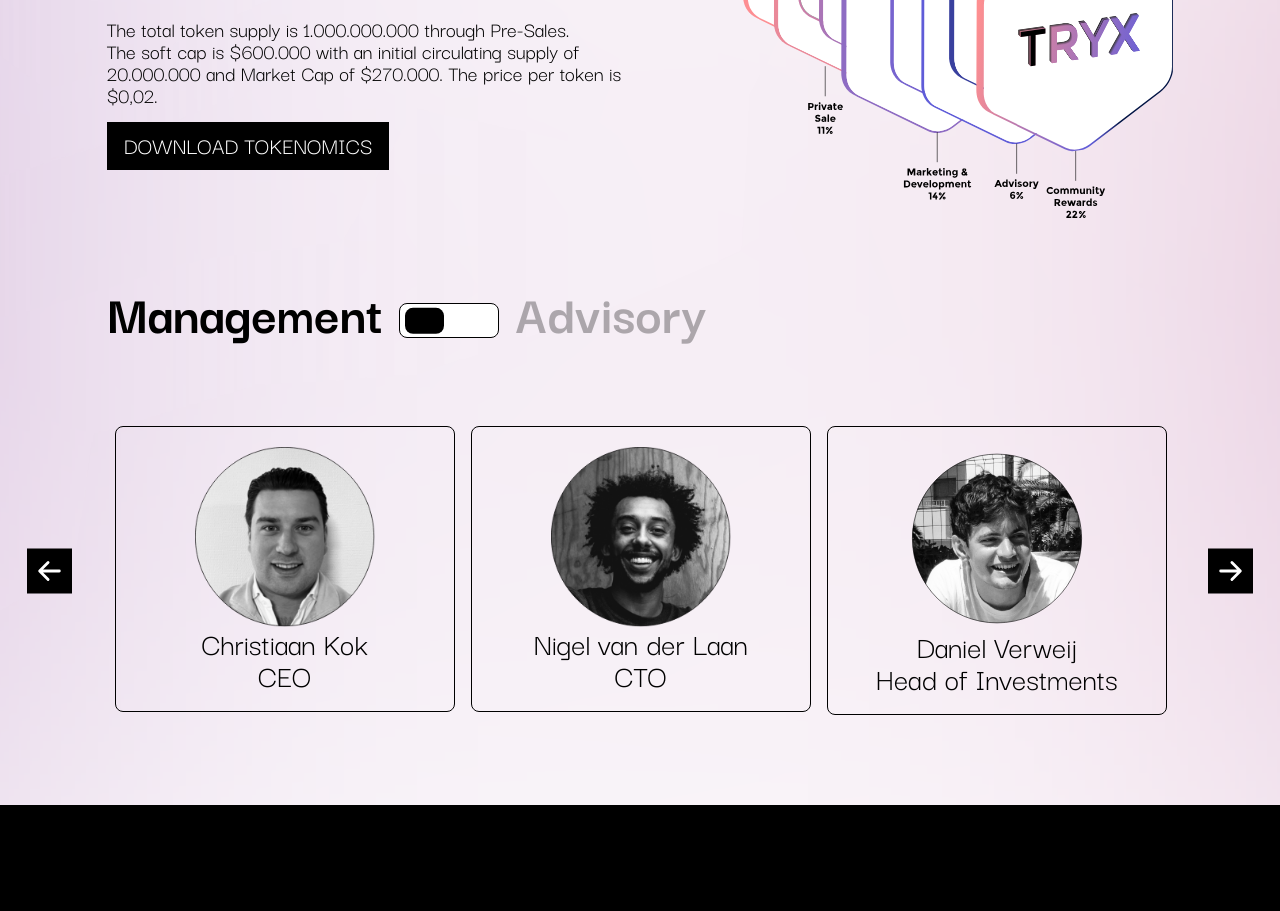
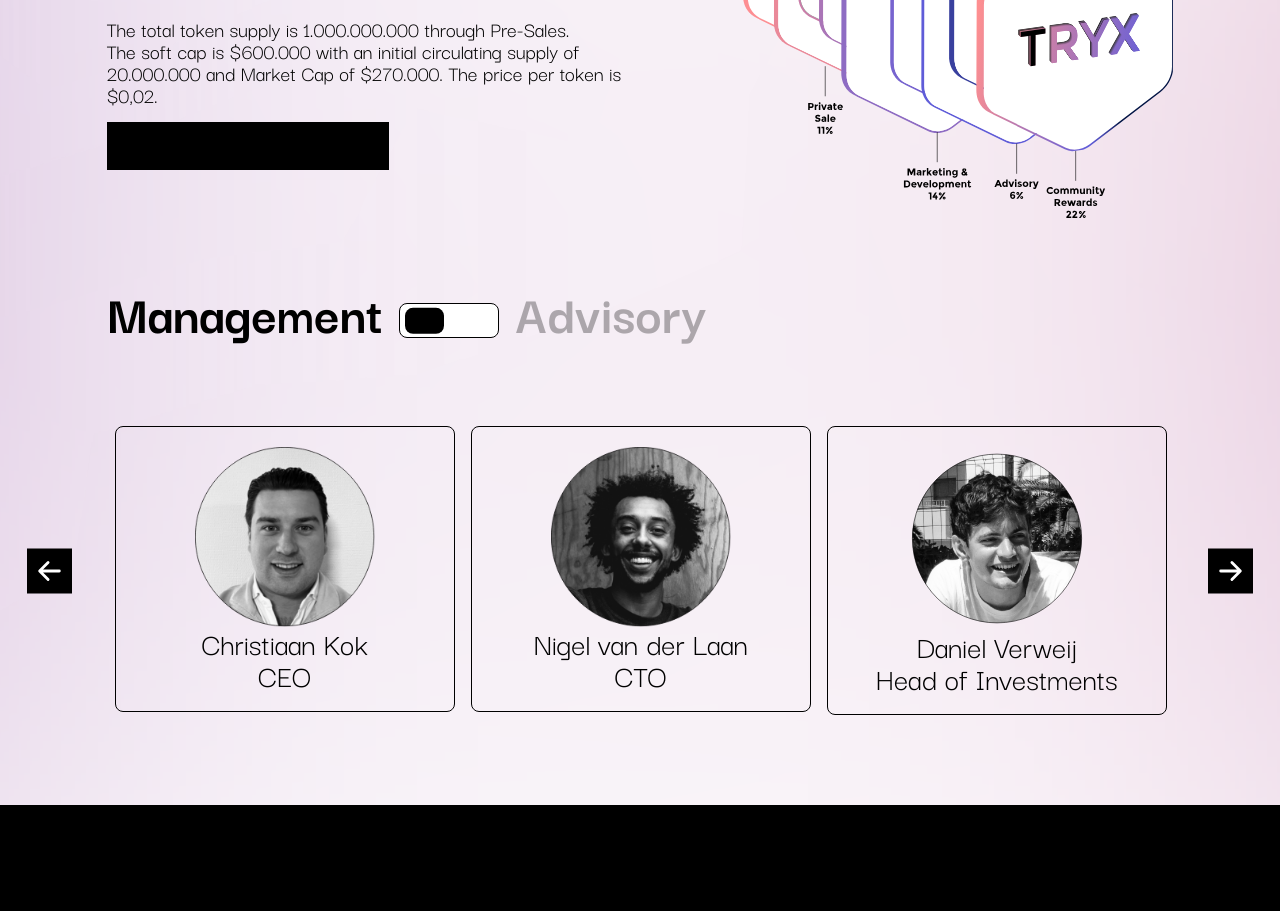
Before and after one commit to sumit-yadav1/Syntrix, a React (Create React App) app: page / in a window 1280 px wide. Shown: the part 3040-3951 px from the top of the page. Built offline with nearby package versions, Linux system fonts and the light colour scheme.

Commit message:
add tokenomics button

```diff
--- a/src/Components/Tokenomics/Tokenomics.js
+++ b/src/Components/Tokenomics/Tokenomics.js
@@ -68,7 +68,9 @@ const Tokenomics = () => {
               </p>{" "}
               <div className="d-flex justify-content-start">
                 <a
-                  href="#/"
+                  href="./docs/onepager.pdf"
+                  target="_blank" style={{color:"black"}}
+                  rel="noreferrer"
                   className="button read-docs d-flex align-items-center justify-content-center"
                 >
                   <span> DOWNLOAD TOKENOMICS</span>
```
